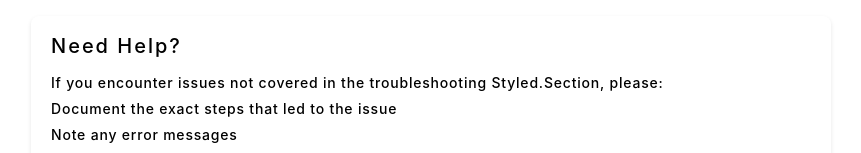
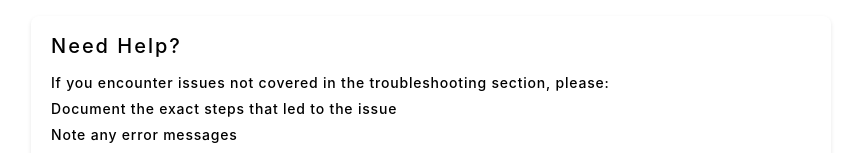
Before and after one commit to dapperlabs/dlw-support-app, a React (Vite) app: page / in a window 1280 px wide. Shown: the part 1264-1417 px from the top of the page, without its empty margins (209-1070 px from the left). Built offline with nearby package versions, Linux system fonts and the light colour scheme; what web3 would draw is missing.

Commit message:
fix: typo picked up in a find / replace

```diff
--- a/src/components/Docs/Docs.tsx
+++ b/src/components/Docs/Docs.tsx
@@ -85,7 +85,7 @@ const Docs: React.FC = () => {
             <Styled.Section>
                 <h2>Need Help?</h2>
                 <p>
-                    If you encounter issues not covered in the troubleshooting Styled.Section, please:
+                    If you encounter issues not covered in the troubleshooting section, please:
                 </p>
                 <ul>
                     <li>Document the exact steps that led to the issue</li>
```
